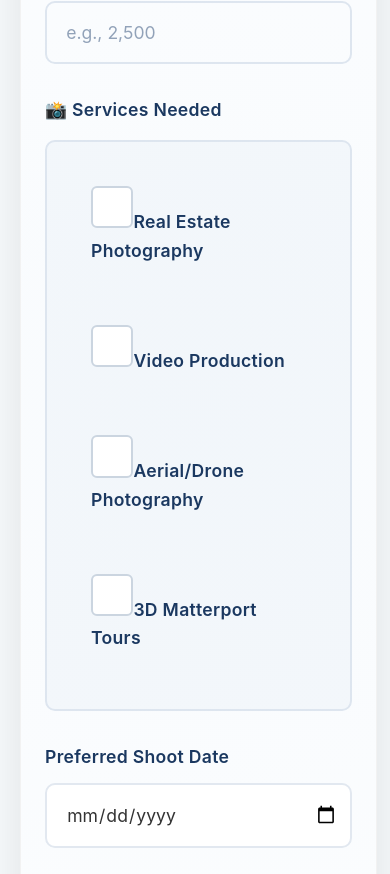
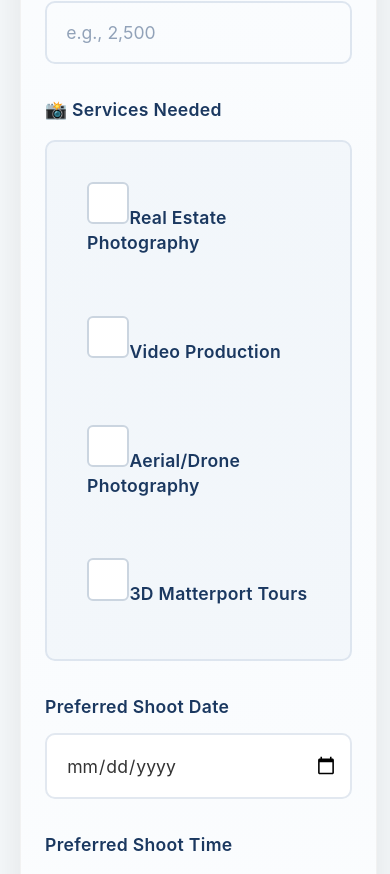
Before and after one commit to ryanpedersonphotography/distinctive-properties-mn, a React (Vite) app: page /contact in a window 390 px wide. Shown: the part 2137-3011 px from the top of the page. Built offline with nearby package versions, Linux system fonts and the light colour scheme.

Commit message:
Improve checkbox alignment in contact form
- Reduced checkbox size from 28px to 24px for better proportion
- Adjusted gap between checkbox and label
- Added align-items: start to checkbox grid
- Improved line-height for better text alignment
- Added responsive adjustments for mobile devices

```diff
--- a/src/pages/Contact.css
+++ b/src/pages/Contact.css
@@ -206,12 +206,13 @@
   background-color: #f8fafc;
   border-radius: 10px;
   border: 2px solid #e2e8f0;
+  align-items: start;
 }
 
 .checkbox-label {
   display: flex;
   align-items: center;
-  gap: 1rem;
+  gap: 0.75rem;
   cursor: pointer;
   font-weight: 500;
   padding: 0.75rem;
@@ -219,6 +220,7 @@
   transition: background-color 0.2s;
   min-height: 48px;
   color: #333333;
+  line-height: 1.4;
 }
 
 .checkbox-label:hover {
@@ -226,10 +228,9 @@
 }
 
 .checkbox-label input[type="checkbox"] {
-  width: auto;
+  width: 24px;
+  height: 24px;
   cursor: pointer;
-  width: 28px;
-  height: 28px;
   accent-color: var(--accent-color);
   flex-shrink: 0;
   border: 2px solid #cbd5e0;
@@ -239,6 +240,7 @@
   -webkit-appearance: none;
   position: relative;
   transition: all 0.2s;
+  margin: 0;
 }
 
 .checkbox-label input[type="checkbox"]:checked {
@@ -253,8 +255,9 @@
   left: 50%;
   transform: translate(-50%, -50%);
   color: white;
-  font-size: 18px;
+  font-size: 16px;
   font-weight: bold;
+  line-height: 1;
 }
 
 .checkbox-label input[type="checkbox"]:hover {
@@ -434,3 +437,31 @@
     transform: translateY(0);
   }
 }
+
+/* Media Queries for better responsive alignment */
+@media (max-width: 768px) {
+  .checkbox-group {
+    grid-template-columns: 1fr;
+    gap: 1rem;
+    padding: 1.5rem;
+  }
+
+  .checkbox-label {
+    padding: 1rem;
+  }
+}
+
+@media (max-width: 480px) {
+  .checkbox-label {
+    font-size: 0.95rem;
+  }
+
+  .checkbox-label input[type="checkbox"] {
+    width: 20px;
+    height: 20px;
+  }
+
+  .checkbox-label input[type="checkbox"]:checked::after {
+    font-size: 14px;
+  }
+}
```
